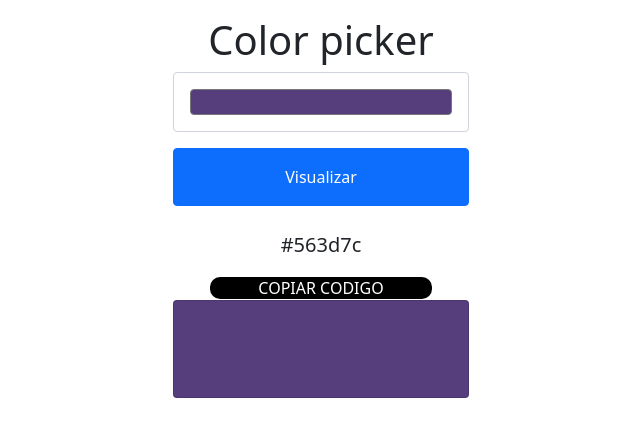
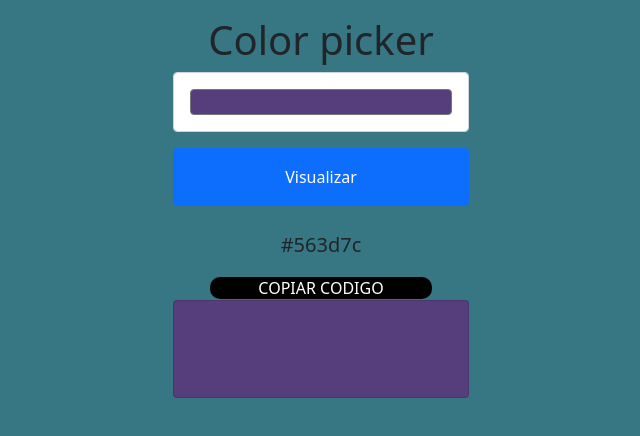
Before and after one commit to jetaype21/color-peacker, a plain HTML site: page index.html in a window 1280 px wide. Shown: the whole page, without its empty margins (319-959 px from the left). Drawn offline with nearby package versions, Linux system fonts and the light colour scheme.

Commit message:
Update index.html

```diff
--- a/index.html
+++ b/index.html
@@ -9,6 +9,11 @@
     <link href="https://cdn.jsdelivr.net/npm/bootstrap@5.1.3/dist/css/bootstrap.min.css" rel="stylesheet"
         integrity="sha384-1BmE4kWBq78iYhFldvKuhfTAU6auU8tT94WrHftjDbrCEXSU1oBoqyl2QvZ6jIW3" crossorigin="anonymous">
     <style>
+
+        body {
+            background-color: #367783;
+        }
+
         span {
             background-color: black;
             font-size: 1rem;
```
